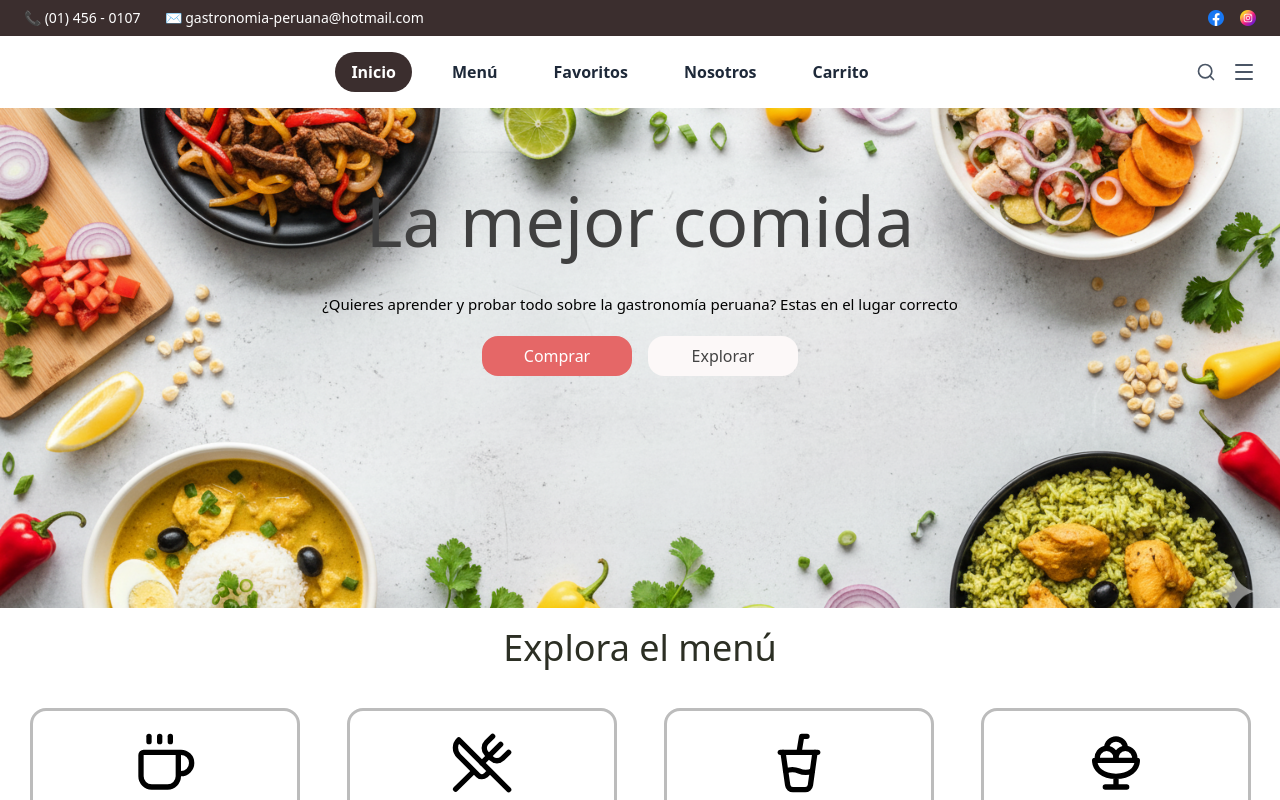
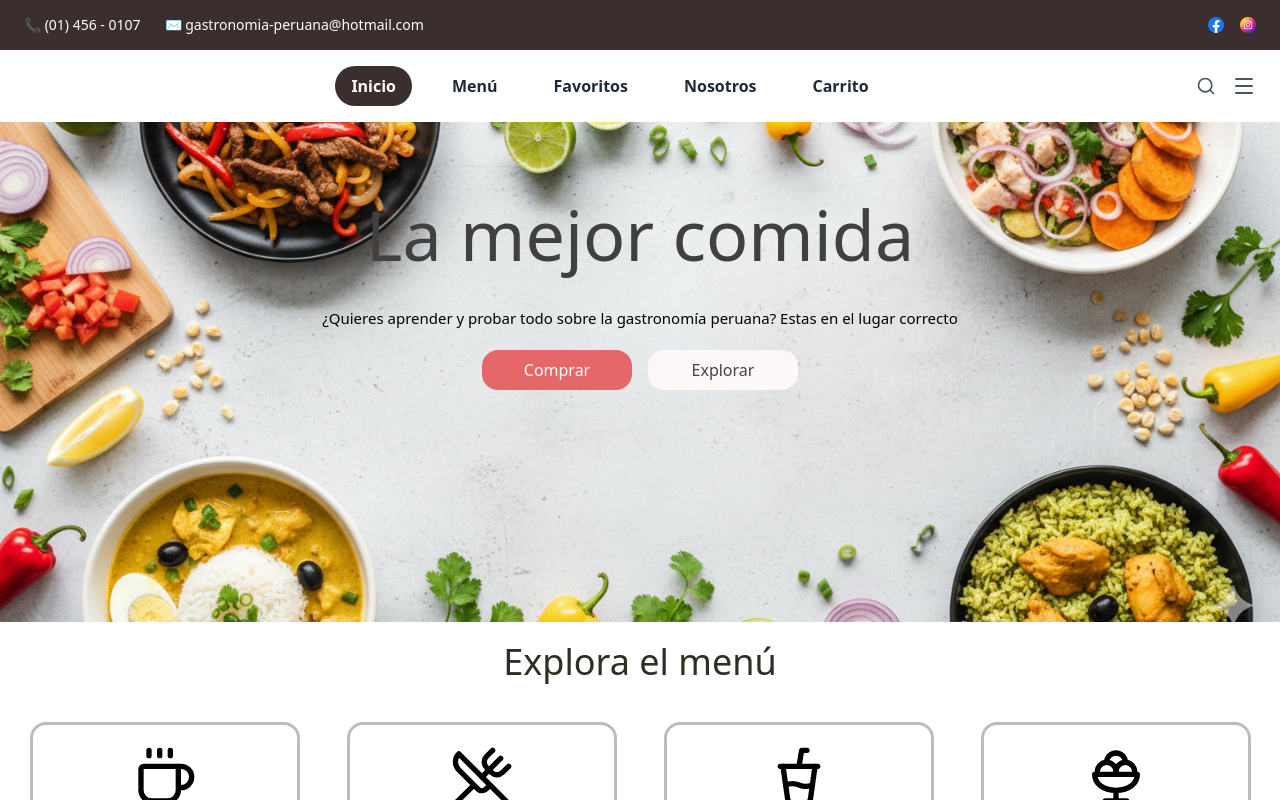
Before and after one commit to JesusCortezCr/Frontend-ComidaPeruana, a React (Vite) app: page / in a window 1280 px wide. Shown: the top 800 px of the page. Built offline with nearby package versions, Linux system fonts and the light colour scheme.

Commit message:
cambio en barra marron

```diff
--- a/src/components/layout/Header.tsx
+++ b/src/components/layout/Header.tsx
@@ -9,7 +9,9 @@ const Header = () => {
   return (
     <header className="w-full">
       {/* Barra superior marron */}
-      <div className="bg-[#3B2E2E] text-white text-sm flex justify-between items-center px-6 py-2">
+
+
+      <div className=" h-[50px] bg-[#3B2E2E] text-white text-sm flex justify-between items-center px-6 py-2">
         <div className="flex space-x-6">
           <span>📞 (01) 456 - 0107</span>
           <span>✉️ gastronomia-peruana@hotmail.com</span>
```
